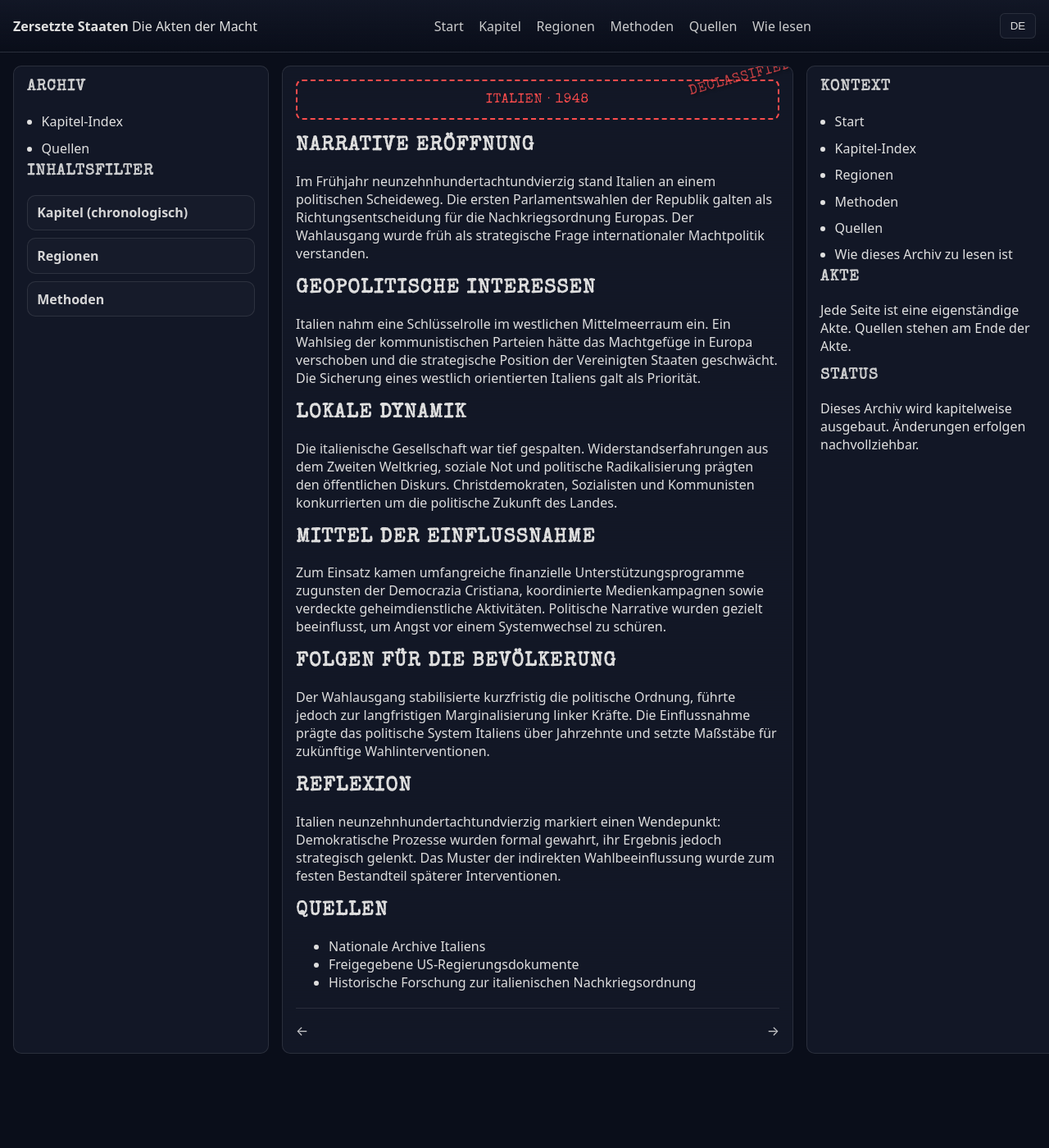
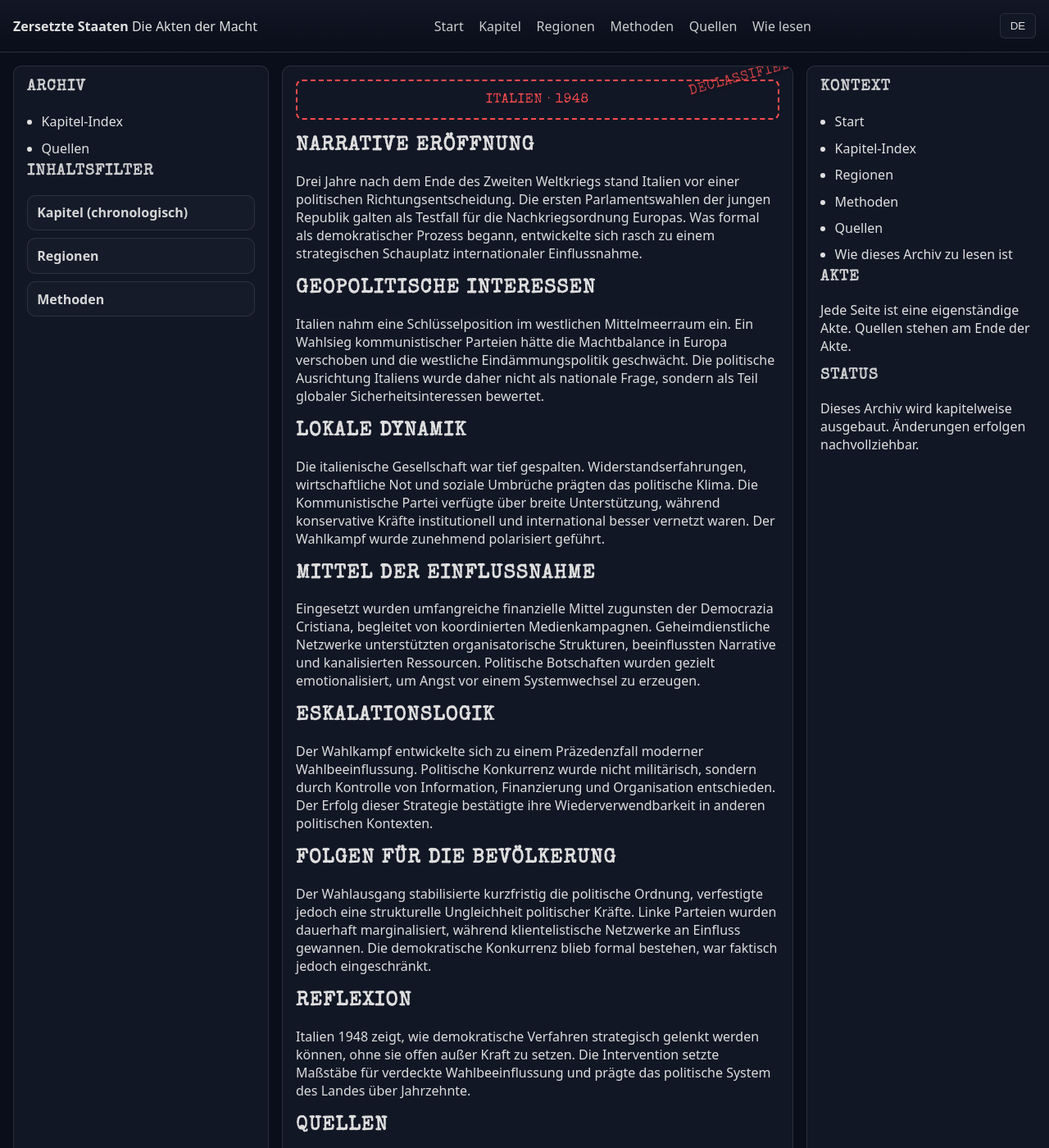
Before and after one commit to bozart-army/zersetzte-staaten-site, a Jekyll site: the page built from de/kapitel/Kapitel-02-Italien-1948.md, in a window 1280 px wide and 1400 px high. Shown: the whole window at 82% size. Built offline with Jekyll 4.4.1, drawn with Linux system fonts in a browser that asks for light colours; our own code applies the rules of GitHub Pages for plain Markdown files; some of the changed text lies outside the part shown.

Commit message:
Update Kapitel-02-Italien-1948.md

```diff
--- a/de/kapitel/Kapitel-02-Italien-1948.md
+++ b/de/kapitel/Kapitel-02-Italien-1948.md
@@ -10,44 +10,59 @@ methoden: [Finanzierung & Parteienaufbau, Propaganda, Geheimdienstnetzwerke]
 <div class="aktenkopf">Italien · 1948</div>
 
 ## Narrative Eröffnung
-Im Frühjahr neunzehnhundertachtundvierzig stand Italien an einem politischen
-Scheideweg. Die ersten Parlamentswahlen der Republik galten als Richtungsentscheidung
-für die Nachkriegsordnung Europas. Der Wahlausgang wurde früh als strategische Frage
-internationaler Machtpolitik verstanden.
+Drei Jahre nach dem Ende des Zweiten Weltkriegs stand Italien vor einer
+politischen Richtungsentscheidung. Die ersten Parlamentswahlen der jungen
+Republik galten als Testfall für die Nachkriegsordnung Europas.
+Was formal als demokratischer Prozess begann, entwickelte sich rasch zu
+einem strategischen Schauplatz internationaler Einflussnahme.
 
 ## Geopolitische Interessen
-Italien nahm eine Schlüsselrolle im westlichen Mittelmeerraum ein.
-Ein Wahlsieg der kommunistischen Parteien hätte das Machtgefüge in Europa
-verschoben und die strategische Position der Vereinigten Staaten geschwächt.
-Die Sicherung eines westlich orientierten Italiens galt als Priorität.
+Italien nahm eine Schlüsselposition im westlichen Mittelmeerraum ein.
+Ein Wahlsieg kommunistischer Parteien hätte die Machtbalance in Europa
+verschoben und die westliche Eindämmungspolitik geschwächt.
+Die politische Ausrichtung Italiens wurde daher nicht als nationale Frage,
+sondern als Teil globaler Sicherheitsinteressen bewertet.
 
 ## Lokale Dynamik
 Die italienische Gesellschaft war tief gespalten.
-Widerstandserfahrungen aus dem Zweiten Weltkrieg, soziale Not und politische
-Radikalisierung prägten den öffentlichen Diskurs.
-Christdemokraten, Sozialisten und Kommunisten konkurrierten um die politische
-Zukunft des Landes.
+Widerstandserfahrungen, wirtschaftliche Not und soziale Umbrüche
+prägten das politische Klima.
+Die Kommunistische Partei verfügte über breite Unterstützung,
+während konservative Kräfte institutionell und international besser vernetzt waren.
+Der Wahlkampf wurde zunehmend polarisiert geführt.
 
 ## Mittel der Einflussnahme
-Zum Einsatz kamen umfangreiche finanzielle Unterstützungsprogramme zugunsten
-der Democrazia Cristiana, koordinierte Medienkampagnen sowie verdeckte
-geheimdienstliche Aktivitäten. Politische Narrative wurden gezielt beeinflusst,
-um Angst vor einem Systemwechsel zu schüren.
+Eingesetzt wurden umfangreiche finanzielle Mittel zugunsten der
+Democrazia Cristiana, begleitet von koordinierten Medienkampagnen.
+Geheimdienstliche Netzwerke unterstützten organisatorische Strukturen,
+beeinflussten Narrative und kanalisierten Ressourcen.
+Politische Botschaften wurden gezielt emotionalisiert,
+um Angst vor einem Systemwechsel zu erzeugen.
+
+## Eskalationslogik
+Der Wahlkampf entwickelte sich zu einem Präzedenzfall moderner
+Wahlbeeinflussung.
+Politische Konkurrenz wurde nicht militärisch,
+sondern durch Kontrolle von Information, Finanzierung und Organisation entschieden.
+Der Erfolg dieser Strategie bestätigte ihre Wiederverwendbarkeit
+in anderen politischen Kontexten.
 
 ## Folgen für die Bevölkerung
 Der Wahlausgang stabilisierte kurzfristig die politische Ordnung,
-führte jedoch zur langfristigen Marginalisierung linker Kräfte.
-Die Einflussnahme prägte das politische System Italiens über Jahrzehnte
-und setzte Maßstäbe für zukünftige Wahlinterventionen.
+verfestigte jedoch eine strukturelle Ungleichheit politischer Kräfte.
+Linke Parteien wurden dauerhaft marginalisiert,
+während klientelistische Netzwerke an Einfluss gewannen.
+Die demokratische Konkurrenz blieb formal bestehen,
+war faktisch jedoch eingeschränkt.
 
 ## Reflexion
-Italien neunzehnhundertachtundvierzig markiert einen Wendepunkt:
-Demokratische Prozesse wurden formal gewahrt,
-ihr Ergebnis jedoch strategisch gelenkt.
-Das Muster der indirekten Wahlbeeinflussung wurde zum festen Bestandteil
-späterer Interventionen.
+Italien 1948 zeigt, wie demokratische Verfahren
+strategisch gelenkt werden können,
+ohne sie offen außer Kraft zu setzen.
+Die Intervention setzte Maßstäbe für verdeckte Wahlbeeinflussung
+und prägte das politische System des Landes über Jahrzehnte.
 
 ## Quellen
 - Nationale Archive Italiens
-- Freigegebene US-Regierungsdokumente
-- Historische Forschung zur italienischen Nachkriegsordnung
+- Freigegebene US-Regierungs- und Geheimdienstdokumente
+- Historische Studien zur italienischen Nachkriegsordnung
```
